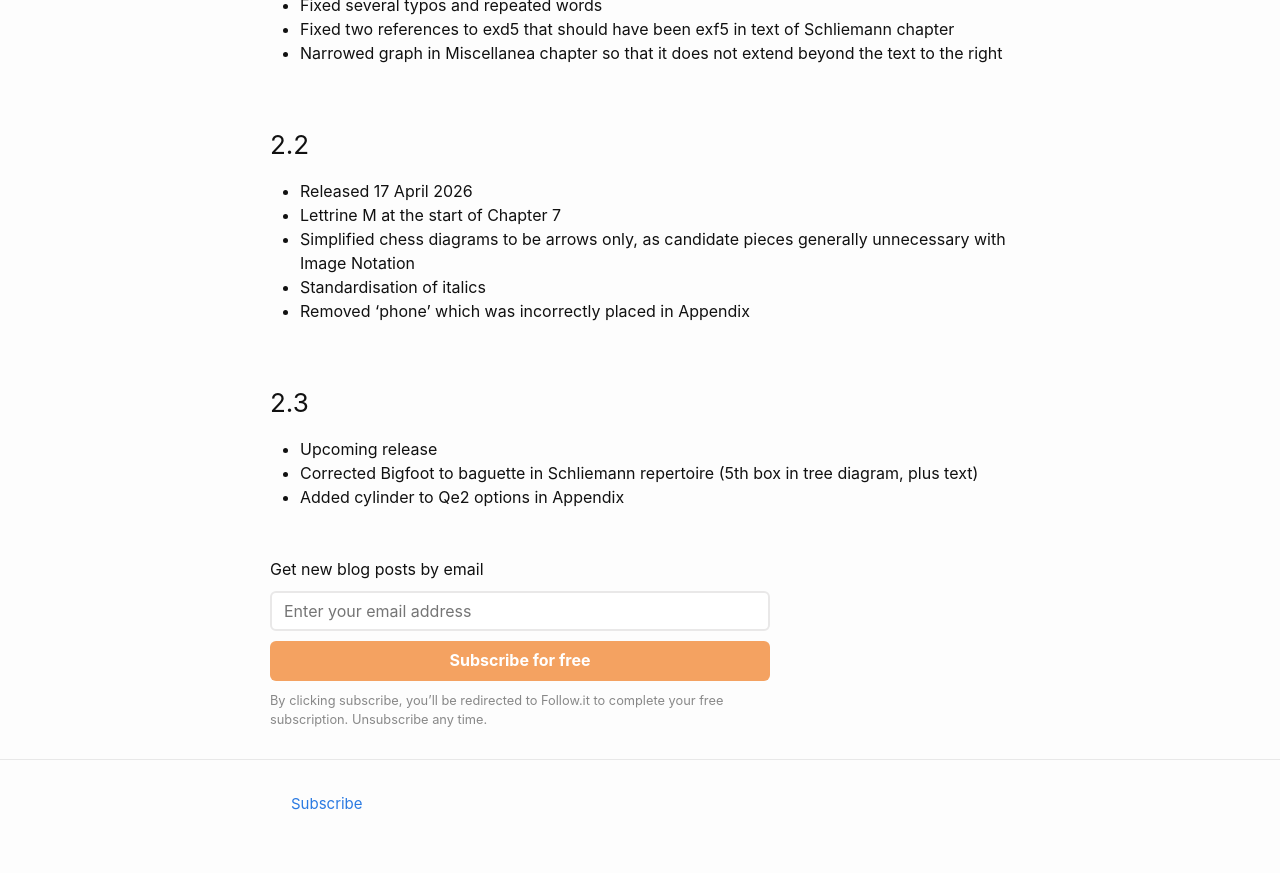
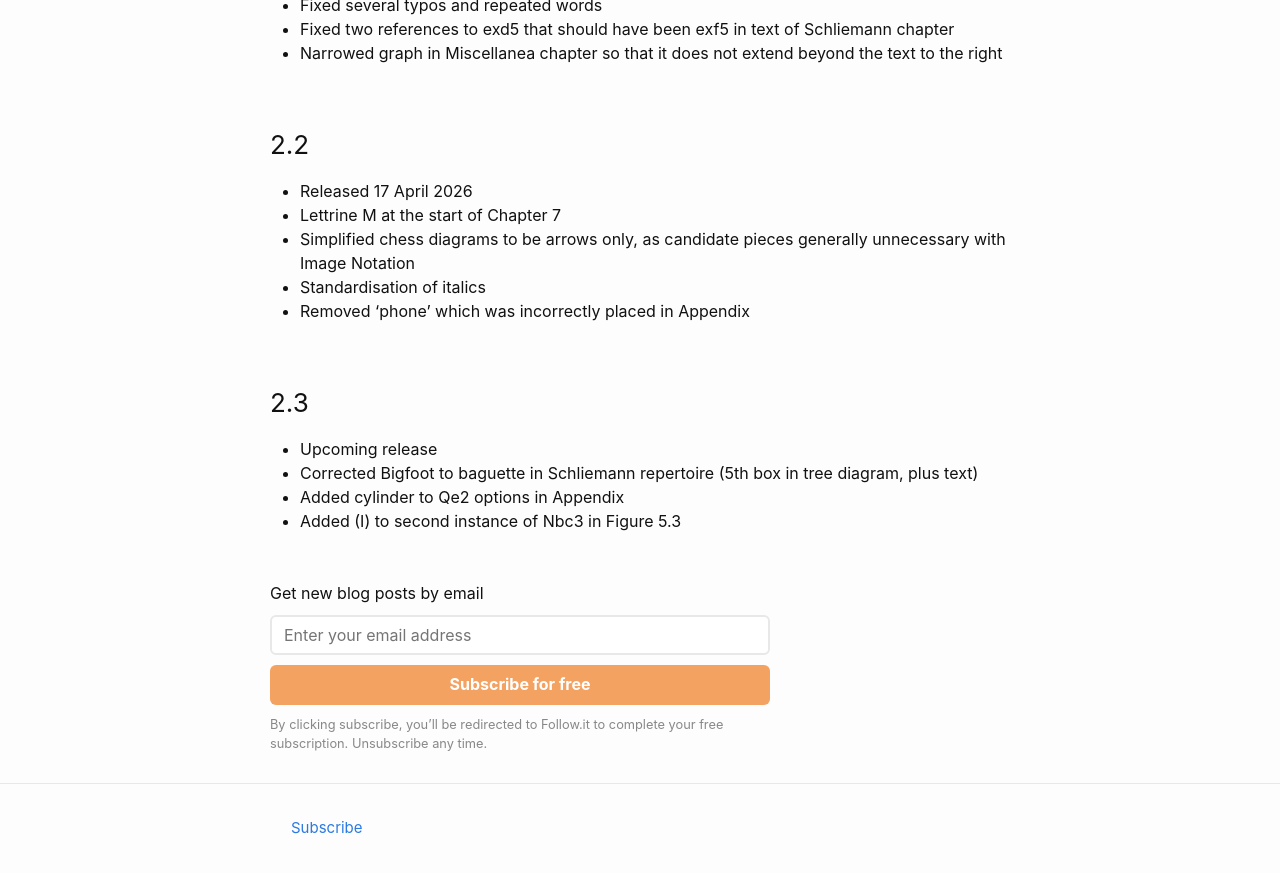
Before and after one commit to liontailedmacaque/liontailedmacaque.github.io, a Jekyll site: the page built from chessmemorypalace/versions.md, in a window 1280 px wide and 900 px high, scrolled down 4291 px. Shown: the top 873 px of the window. Built offline with Jekyll 4.4.1, drawn with Linux system fonts in a browser that asks for light colours.

Commit message:
Update versions.md

```diff
--- a/chessmemorypalace/versions.md
+++ b/chessmemorypalace/versions.md
@@ -119,3 +119,4 @@ This page lists the versions and the changes that have been made. The most signi
 - Upcoming release
 - Corrected Bigfoot to baguette in Schliemann repertoire (5th box in tree diagram, plus text)
 - Added cylinder to Qe2 options in Appendix
+- Added (I) to second instance of Nbc3 in Figure 5.3
```
